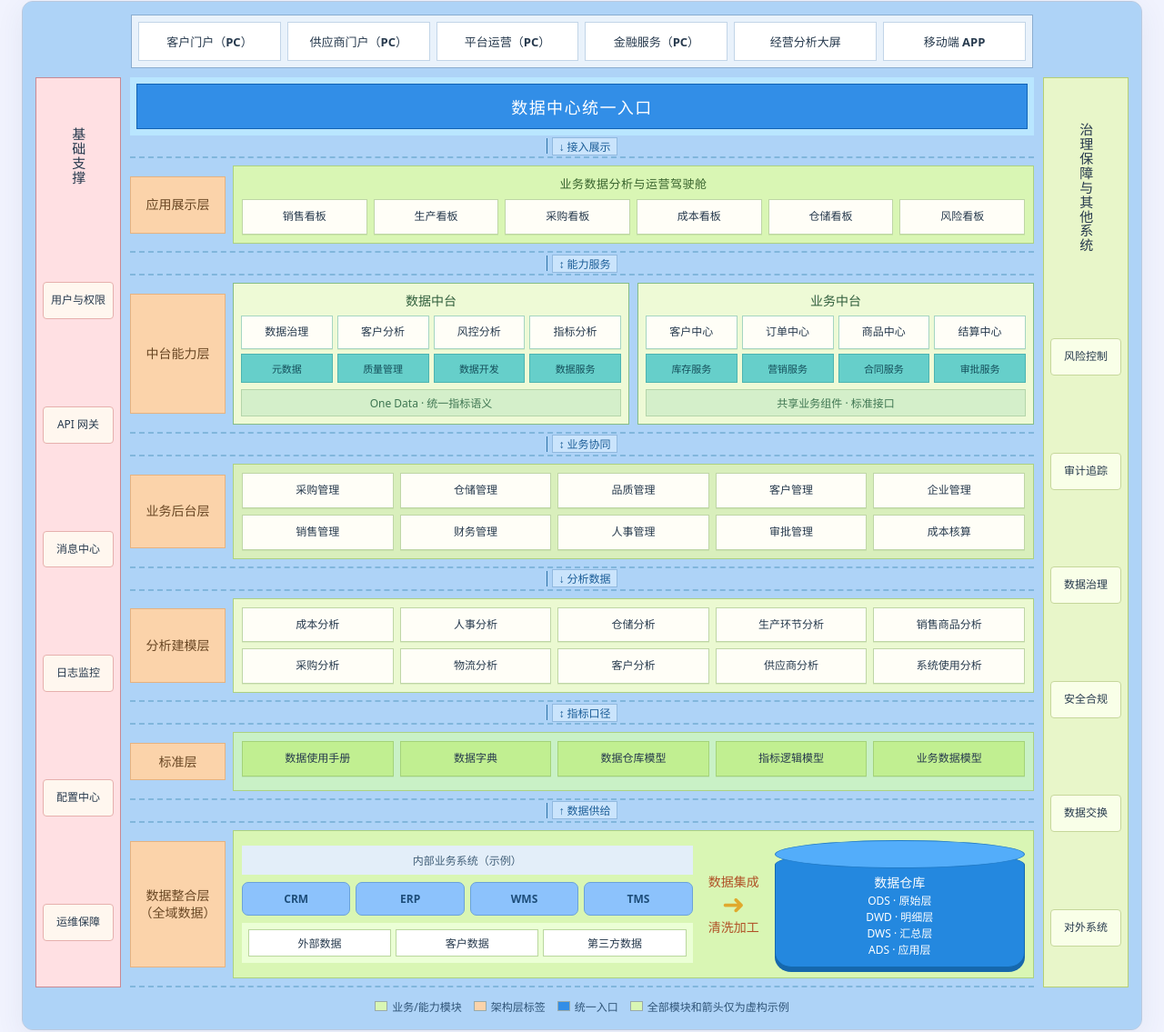
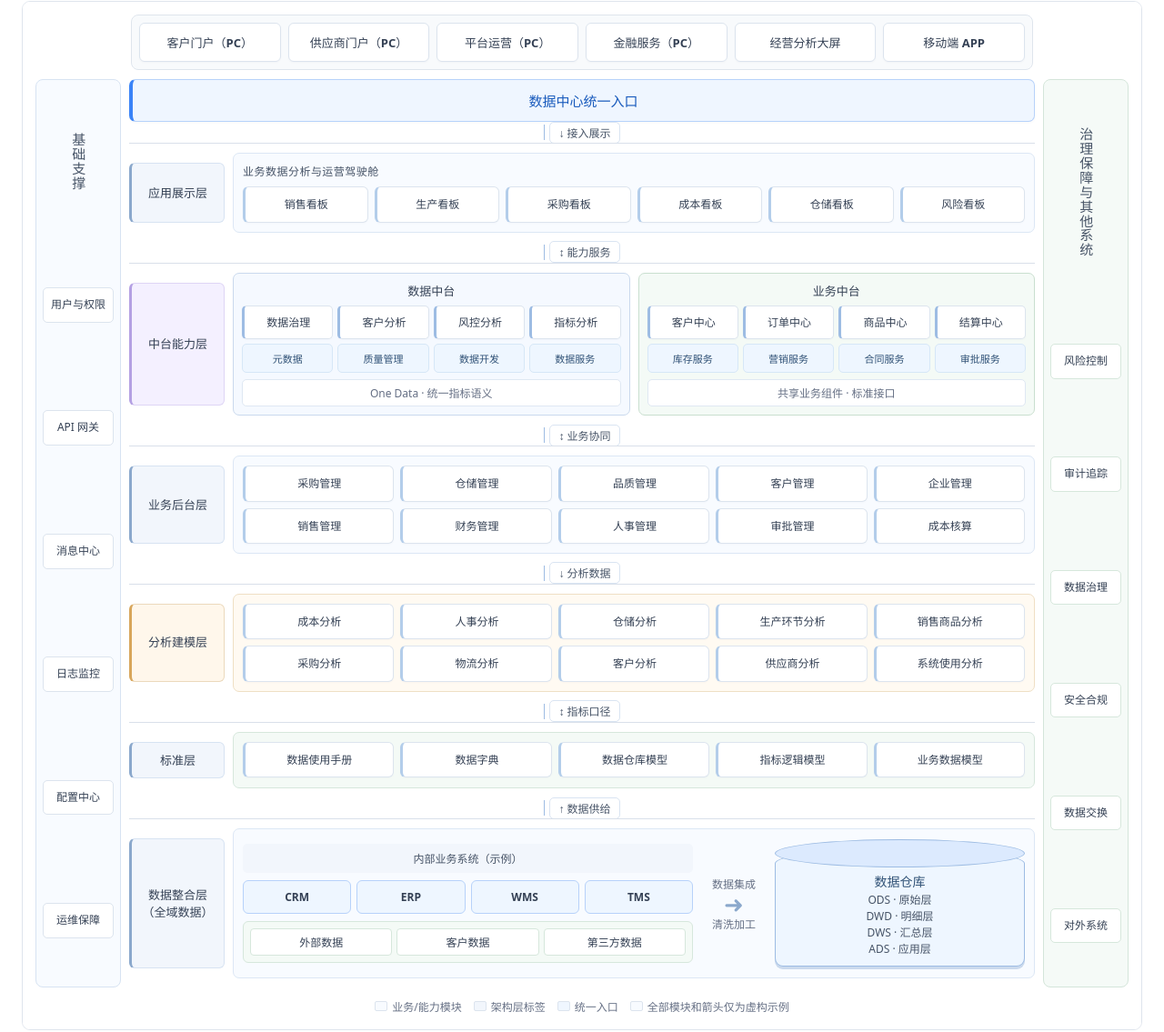
Before and after one commit to yeqiana/gen-ui, a plain HTML site: page demo/product-architecture-panorama.html in a window 1280 px wide. Shown: the part 151-1286 px from the top of the page at 91% size. Drawn offline with Linux system fonts and the light colour scheme.

Commit message:
feat: 统一产品架构全景图与SVG系列视觉风格
全景图主题,四案例预览,浏览器回归

GEN-UI

```diff
--- /dev/null
+++ b/assets/product-panorama-svg-theme.css
@@ -0,0 +1,156 @@
+/* GEN-UI SVG-series visual language for product panoramas.
+   Shared by the general example and the four technical cases. Layout and content remain unchanged.
+   Palette follows semantic-diagrams.css / architecture-views.css: quiet surfaces, fine strokes,
+   blue focus, and restrained semantic green/amber/lilac accents. */
+:where(.bp-poster,.genui-product-panorama){
+ --pan-ink:#344054;--pan-muted:#667085;--pan-line:#dfe5ed;
+ --pan-blue:#3a83f7;--pan-blue-dark:#2468c9;--pan-blue-soft:#eff6ff;
+ --pan-surface:#fff;--pan-alt:#f8fafc;--pan-green:#eef9f1;
+ --pan-green-stroke:#bddcca;--pan-amber:#fff7eb;--pan-purple:#f4f0ff;
+ color:var(--pan-ink);
+}
+/* The canvas uses the same quiet dotted grid as semantic SVG diagrams. */
+.bp-viewport,.genui-product-panorama .panorama-scroll{
+ border:1px solid var(--pan-line,#dfe5ed);border-radius:9px;background:#fff;
+ box-shadow:none;scrollbar-color:#dbe5f1 transparent;
+}
+.bp-poster,.genui-product-panorama .panorama-board{
+ background-color:#fff;
+ background-image:radial-gradient(#edf1f5 .7px,transparent .7px);
+ background-size:16px 16px;
+ color:#344054;
+}
+/* Top-row channels are simple SVG-style outlined nodes, not colored tiles. */
+.bp-channels,.genui-product-panorama .panorama-channels{
+ background:#f8fafc;border:1px solid #dfe5ed;border-radius:8px;
+ padding:8px;gap:8px;
+}
+.bp-channel,.genui-product-panorama .panorama-channel{
+ background:#fff;border:1px solid #dce4ee;border-radius:6px;
+ color:#344054;box-shadow:0 1px 2px rgba(24,44,70,.03);
+}
+.bp-grid,.genui-product-panorama .panorama-grid{gap:9px}
+/* Cross-cutting support zones use the SVG family blue/green semantics. */
+.bp-rail,.genui-product-panorama .panorama-rail{
+ background:#f8fbff;border:1px solid #d7e3f2;border-radius:8px;
+ padding:10px 7px;gap:10px;color:#475467;
+}
+.bp-rail.right,.genui-product-panorama .panorama-rail--right{
+ background:#f5faf7;border-color:#d4e5da;
+}
+.bp-rail h2,.genui-product-panorama .panorama-rail-title{
+ color:#475467;font-weight:700;
+}
+.bp-rail .bp-rail-item,.genui-product-panorama .panorama-rail-item{
+ background:#fff;border:1px solid #dce4ee;border-radius:5px;
+ color:#344054;padding:10px 4px;
+}
+.bp-rail.right .bp-rail-item,.genui-product-panorama .panorama-rail--right .panorama-rail-item{
+ background:#fff;border-color:#d6e7dc;
+}
+/* API entry: SVG node treatment with a narrow blue accent, never a solid banner. */
+.bp-entry,.genui-product-panorama .panorama-gateway{
+ border:1px solid #b7d2fa;border-left:4px solid #3a83f7;border-radius:7px;
+ background:#eff6ff;color:#185abc;box-shadow:0 1px 3px rgba(27,52,83,.035);
+ letter-spacing:0;font-size:15px;padding:12px 9px;
+}
+.bp-link,.genui-product-panorama .panorama-flow{color:#667085;font-weight:650}
+.bp-link::before{background:#9dbce3}
+.bp-link span,.genui-product-panorama .panorama-flow span{
+ background:#fff;border:1px solid #d9e4f2;border-radius:5px;
+ color:#475467;padding:2px 9px;
+}
+/* Layer ribbons are outlines, with semantic-label pills rather than big orange blocks. */
+.bp-layer,.genui-product-panorama .panorama-band{
+ border-top:1px solid #d9e0ea;border-bottom:0;padding:10px 0;
+ gap:9px;
+}
+.bp-label,.genui-product-panorama .panorama-band-label{
+ background:#f2f6fc;border:1px solid #d7e3f2;border-left:3px solid #8ba8cc;
+ border-radius:6px;color:#344054;font-weight:730;
+ font-size:13px;line-height:1.45;
+}
+.bp-region,.bp-region--medium,.bp-region--light,.bp-region--mint,
+.genui-product-panorama .panorama-band-content,
+.genui-product-panorama .panorama-band:nth-of-type(4n) .panorama-band-content{
+ background:#f8fbff;border:1px solid #dce7f5;border-radius:7px;
+ padding:10px;
+}
+.bp-region-title,.genui-product-panorama .panorama-band-title{
+ color:#475467;font-size:12px;font-weight:700;
+ text-align:left;margin:0 0 8px;
+}
+.bp-module,.genui-product-panorama .panorama-chip{
+ background:#fff;border:1px solid #dce4ee;border-left:3px solid #b3cdea;
+ border-radius:6px;color:#344054;box-shadow:0 1px 2px rgba(27,52,83,.025);
+ font-weight:600;line-height:1.45;
+}
+.bp-standard .bp-module{background:#fff;border-color:#dce4ee;border-left-color:#b3cdea}
+.bp-center,.genui-product-panorama .panorama-center-block{
+ background:#f5f9ff;border:1px solid #cad9ed;border-radius:7px;
+ padding:9px;
+}
+.bp-center:nth-child(2),.genui-product-panorama .panorama-center-block:nth-child(2){
+ background:#f4faf6;border-color:#c9dfcf;
+}
+.bp-center h3,.genui-product-panorama .panorama-center-block>strong{
+ color:#344054;font-size:13px;font-weight:700;
+}
+.bp-center-grid .bp-module,.genui-product-panorama .panorama-center-modules .panorama-chip{
+ background:#fff;border:1px solid #dce4ee;border-left:3px solid #9dbce3;
+ border-radius:5px;color:#344054;
+}
+.bp-center-grid .bp-chip{
+ background:#eef6ff;border:1px solid #d6e7f7;border-radius:5px;
+ color:#315276;font-weight:650;
+}
+.bp-domain{background:#fff;border:1px solid #dfe8f3;border-radius:5px;color:#667085}
+/* Domain hints on later layers use semantic colors sparingly. */
+.bp-layer[data-blueprint-layer="标准层"] .bp-region,
+.genui-product-panorama .panorama-band:last-of-type .panorama-band-content{
+ background:#f4faf6;border-color:#d6e7dc;
+}
+.bp-layer[data-blueprint-layer="分析建模层"] .bp-region{
+ background:#fffaf2;border-color:#efdfc4;
+}
+.bp-layer[data-blueprint-layer="分析建模层"] .bp-label{
+ background:#fff7eb;border-color:#ebd9bc;border-left-color:#d8a65b;
+}
+.bp-layer[data-blueprint-layer="中台能力层"] .bp-label{
+ background:#f4f0ff;border-color:#ded5f5;border-left-color:#b4a0e3;
+}
+/* Source and storage should read like SVG data nodes, not glossy cartoons. */
+.bp-data-subtitle{background:#f2f6fc;color:#475467;border-radius:5px}
+.bp-source{background:#eef6ff;border:1px solid #b7d2fa;border-radius:6px;color:#344054}
+.bp-external{background:#f4faf6;border:1px solid #d6e7dc;border-radius:6px}
+.bp-external span{background:#fff;border-color:#d6e7dc;border-radius:4px}
+.bp-extract{color:#667085;font-weight:650;font-size:12px}
+.bp-extract strong{color:#8ba8cc;font-size:26px}
+.bp-db{background:#eef6ff;border:1px solid #9dbce3;color:#315276;
+ border-radius:45% 45% 9px 9px / 12% 12% 9px 9px;
+ box-shadow:0 3px 0 #cad9ed;min-height:122px;
+}
+.bp-db::before{background:#dceafe;border:1px solid #9dbce3}
+.bp-db small{color:#475467}
+.bp-legend{color:#667085}
+.bp-legend span::before{background:#f8fbff;border-color:#dce4ee;border-radius:2px}
+.bp-legend span:nth-child(2)::before{background:#f2f6fc}
+.bp-legend span:nth-child(3)::before{background:#eff6ff}
+.bp-text,.genui-product-panorama .panorama-text{
+ background:#fff;border:1px solid #e4e7ec;color:#344054;box-shadow:none;
+}
+.genui-product-panorama .panorama-legend{
+ background:#f8fafc;border:1px solid #e4e7ec;border-radius:5px;
+ color:#667085;padding:9px;
+}
+.genui-product-panorama .panorama-heading{color:#1a1c1f}
+.genui-product-panorama .panorama-lede{color:#667085}
+.genui-product-panorama .panorama-grid{grid-template-columns:75px minmax(0,1fr) 75px}
+@media print{
+ .bp-poster,.genui-product-panorama .panorama-board{background:#fff}
+ .bp-viewport,.genui-product-panorama .panorama-scroll{box-shadow:none}
+}
+
+/* The standalone product example previously used a purple document backdrop. */
+body:has(.bp-viewport){background:#fff;color:#344054}
+body:has(.bp-viewport) h1{color:#1a1c1f}
--- a/demo/product-architecture-panorama.html
+++ b/demo/product-architecture-panorama.html
@@ -65,6 +65,7 @@ h1{font-size:clamp(25px,3vw,42px);line-height:1.25;margin:0 0 8px;letter-spacing
 @media (max-width:600px){body{padding:12px}.bp-poster{min-width:1130px}.intro{font-size:14px}}
 @media print{@page{size:A3 landscape;margin:12mm}body{padding:0;background:white}main{max-width:none}.bp-viewport{overflow:visible;box-shadow:none;border:0}.bp-poster{min-width:0}.bp-text{break-inside:avoid}.bp-layer,.bp-region{break-inside:avoid}}
 </style>
+<link rel="stylesheet" href="../assets/product-panorama-svg-theme.css">
 </head>
 <body>
 <main>
```
Also changed, not shown: demo/documents/architecture-design.html (+1 -1 lines), demo/documents/implementation-plan.html (+1 -1 lines), demo/documents/project-analysis.html (+1 -1 lines), demo/documents/test-acceptance.html (+1 -1 lines), tests/chrome-documents-smoke.mjs (+8 -0 lines), tests/product-architecture-panorama.test.mjs (+13 -1 lines), tests/product-panorama-cases.test.mjs (+11 -0 lines), 4 other files.
